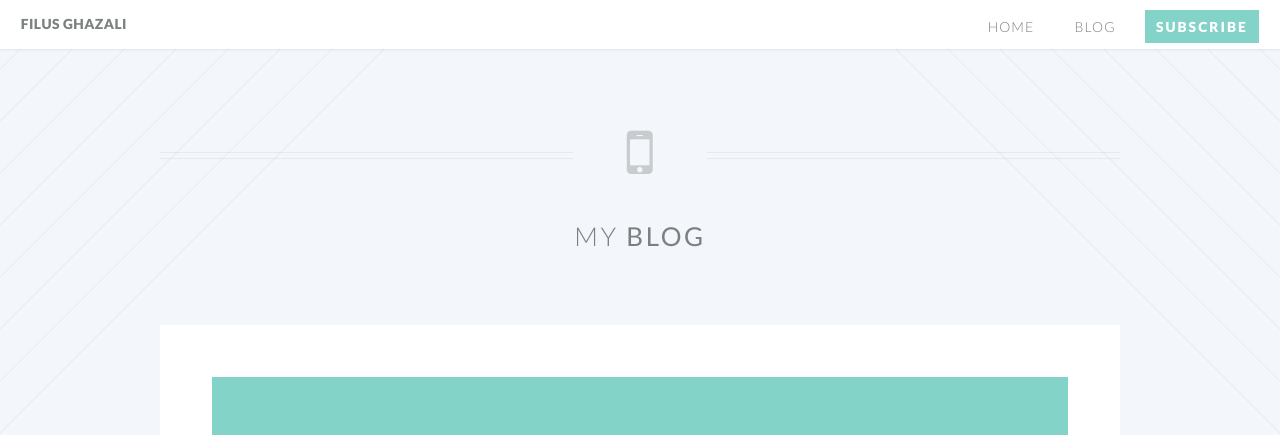
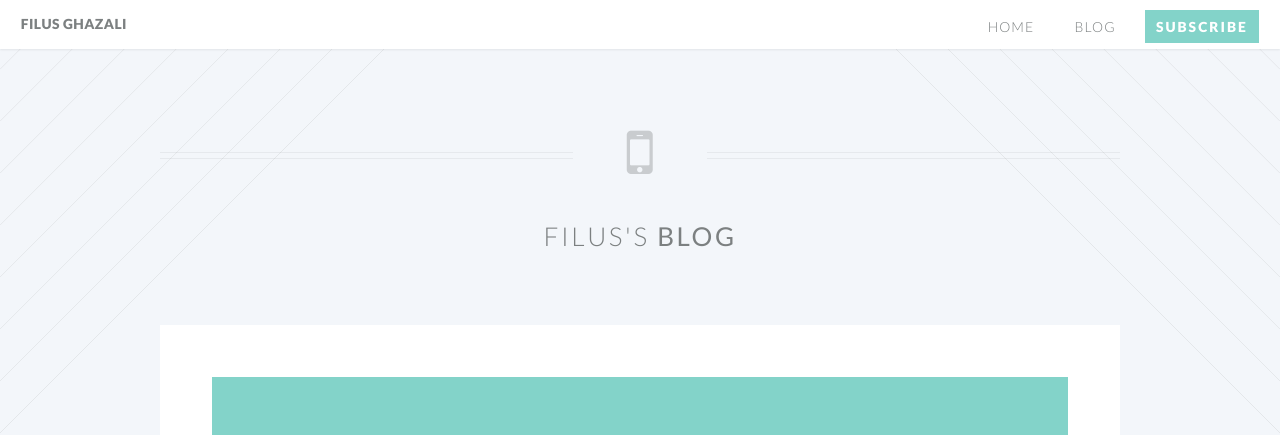
Before and after one commit to bdcservices/filusghazali.com, a Jekyll site: the page built from blog/index.html, in a window 1280 px wide and 900 px high. Shown: the top 435 px of the window. Built offline with Jekyll 4.4.1, drawn with Linux system fonts in a browser that asks for light colours.

```diff
--- a/_config.yml
+++ b/_config.yml
@@ -1,6 +1,7 @@
 # Site settings
 title: Filus Ghazali
 owner: Filus Ghazali
+owner-short: Filus
 email: filusdp@gmail.com
 description: > # this means to ignore newlines until "baseurl:"
   Filus Ghazali website
--- a/_data/timeline.yml
+++ b/_data/timeline.yml
@@ -1,4 +1,4 @@
-title: FIlus's Achievements
+title: Filus's Achievements
 leader:
 timeline-item:
 - step: 1
--- a/blog/index.html
+++ b/blog/index.html
@@ -5,7 +5,7 @@ layout: default
 <article id="main">
     <header class="special container">
         <span class="icon fa-mobile"></span>
-        <h2>My <strong>Blog</strong></h2>
+        <h2>{{ site.owner-short }}'s <strong>Blog</strong></h2>
     </header>
     <section class="wrapper style4 container">
         <ul class="posts">
```
Also changed, not shown: images/banner.jpg.
